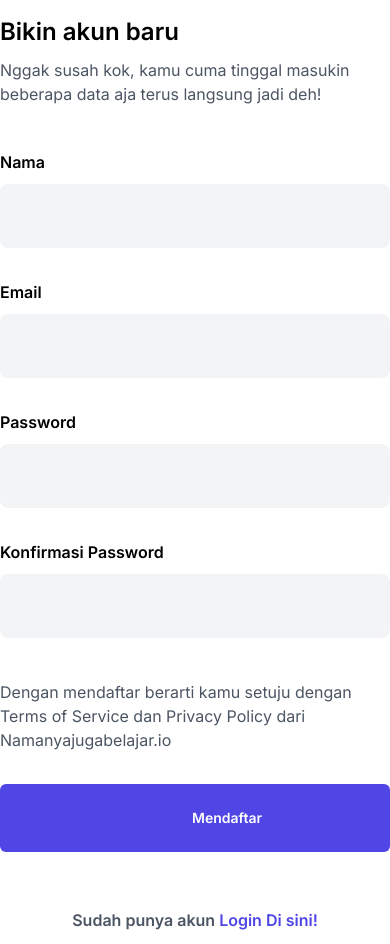
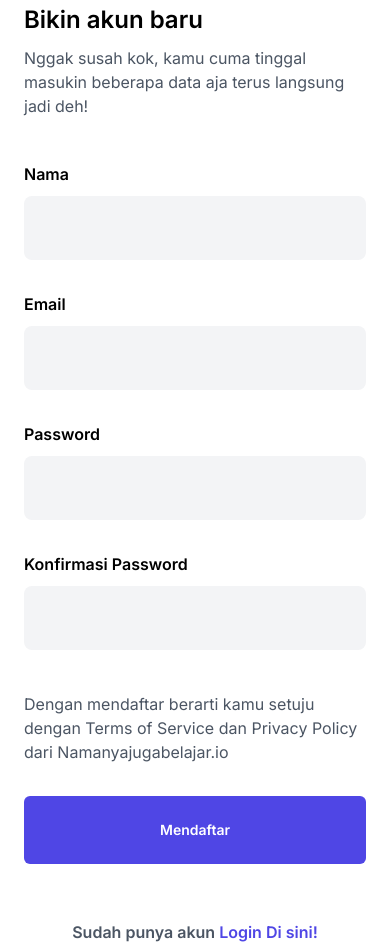
Before and after one commit to mas-yan/next-jwt, a Next.js app: page /register in a window 390 px wide. Built offline with nearby package versions, Linux system fonts and the light colour scheme.

Commit message:
add: auth responsivwe

```diff
--- a/src/components/AuthLayout.jsx
+++ b/src/components/AuthLayout.jsx
@@ -12,7 +12,7 @@ export default function AuthLayout({
     <>
       <div className="flex justify-between">
         <div className="flex justify-center items-center h-screen lg:w-1/2 w-full">
-          <div className="container px:4 md:px-8 lg:px-20">
+          <div className="container px-6 md:px-8 lg:px-20">
             <div className="bg-primary-500 bg-opacity-10 px-3.5 py-2.5 rounded-xl inline-block">
               <h2
                 className={`${inter.className} font-semibold text-xl text-primary-500 block`}
--- a/src/pages/login.jsx
+++ b/src/pages/login.jsx
@@ -63,7 +63,7 @@ export default function Login() {
             </label>
           </div>
           <button
-            className={`${inter.className} w-full mt-8 font-semibold text-base bg-primary-500 py-6 px-48 text-white text-center rounded-md`}
+            className={`${inter.className} w-full mt-8 font-semibold text-base bg-primary-500 py-6 text-white text-center rounded-md`}
           >
             Masuk
           </button>
--- a/src/pages/register.jsx
+++ b/src/pages/register.jsx
@@ -80,7 +80,7 @@ export default function Register() {
             Privacy Policy dari Namanyajugabelajar.io
           </p>
           <button
-            className={`${inter.className} w-full font-semibold text-sm bg-primary-500 py-6 px-48 text-white text-center rounded-md`}
+            className={`${inter.className} w-full font-semibold text-sm bg-primary-500 py-6  text-white text-center rounded-md`}
           >
             Mendaftar
           </button>
```
